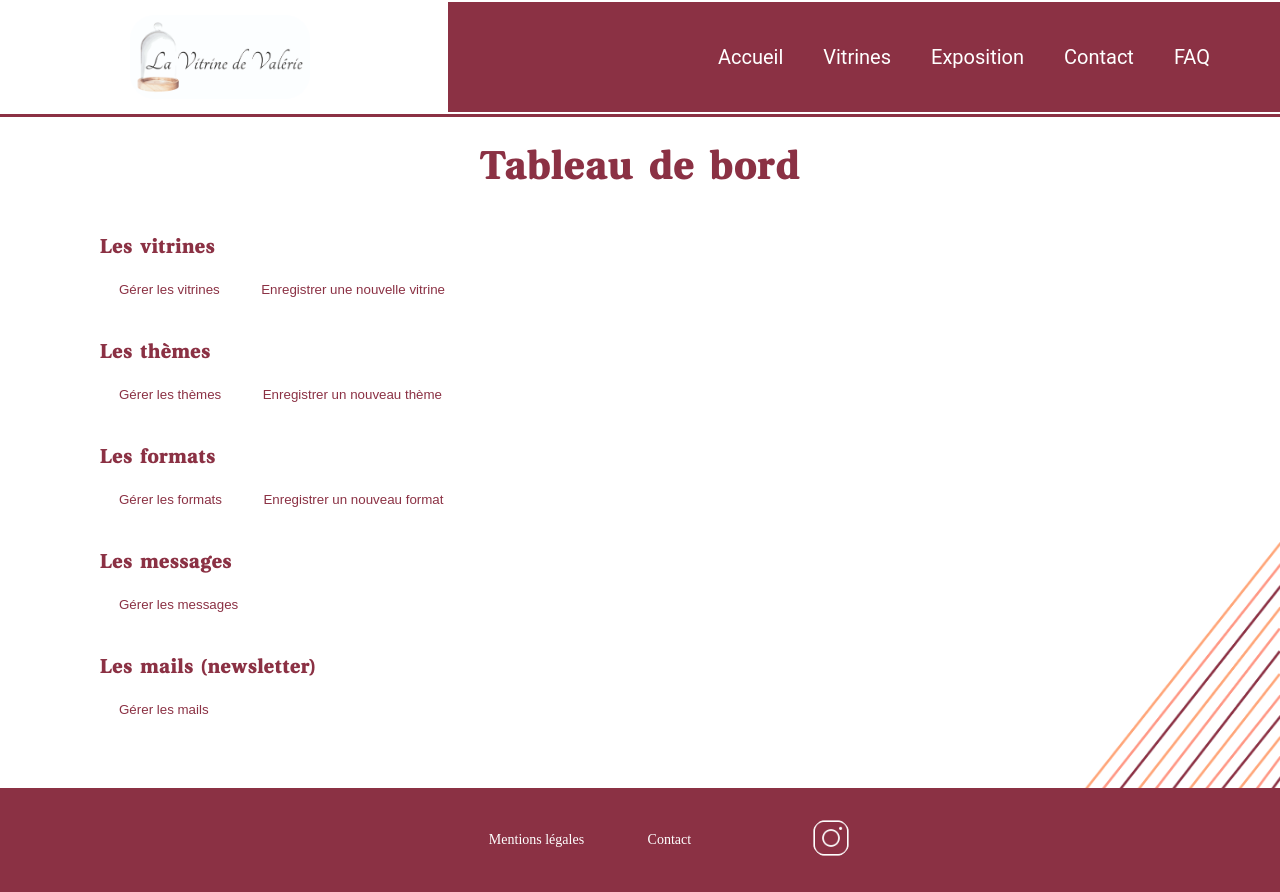
After one commit to LaurineM18/lvdv, a Symfony app: template templates/dashboard/index.html.twig in a window 1280 px wide. The commit adds this page. Run offline with Twig, Linux system fonts and the light colour scheme; the template is opened without the code that fills it, so the values that code supplies are empty; some libraries are stand-ins or nearby versions.

Commit message:
dashboard

```diff
--- a/public/css/style.css
+++ b/public/css/style.css
@@ -809,15 +809,17 @@ iframe {
 
 
 
-/****DASHBOARD****/
+/*****DASHBOARD*****/
 .dashboard_container {
     margin: 3rem 10rem;
-    display: flex;
-    align-items: flex-start;
 }
 
-.dashboard_vitrines{
-    margin: 2rem 3rem 0;
+.dashboard_container h1{
+    margin-bottom: 5rem;
+}
+
+.dashboard_container div{
+    margin: 3rem 0;
 }
 
 .dashboard_link{
@@ -827,8 +829,33 @@ iframe {
     text-decoration: underline;
 }
 
-.dashboard_vitrines > button:first-of-type{
-    background-color: #ff9784;
+.btn_admin {
+    padding: 1rem 1.4rem;
+    margin: 0.5rem;
+    background-color: rgb(75, 168, 75, 0);
+    border: none;
+}
+
+.btn_admin a{
+    color: #8B3144;
+}
+
+.btn_admin:hover{
+    transform: scale(1.1);
+}
+
+.btn_admin_show a {
+    color: grey;
+}
+
+.btn_admin_delete, .btn_admin_delete a {
+    color: red;
+    cursor: pointer;
+}
+
+/****DASHBOARD VITRINES****/
+.dashboard_vitrines{
+    margin: 2rem 3rem 0;
 }
 
 .dashboard_vitrines table{
@@ -864,32 +891,8 @@ iframe {
     border-radius: 0;
 }
 
-.btn_admin {
-    padding: 1rem 1.4rem;
-    margin: 0.5rem;
-    background-color: rgb(75, 168, 75, 0);
-    border: none;
-}
 
-.btn_admin a{
-    color: #8B3144;
-}
-
-.btn_admin:hover{
-    transform: scale(1.1);
-}
-
-.btn_admin_show a {
-    color: grey;
-}
-
-.btn_admin_delete, .btn_admin_delete a {
-    color: red;
-    cursor: pointer;
-}
-
-
-/*Voir vitrine*/
+/**Voir vitrine**/
 .table_show_vitrine th, td{
     border-left: 1px solid grey;
     border-right: 1px solid grey;
--- a/public/css/style_desktop.css
+++ b/public/css/style_desktop.css
@@ -413,11 +413,7 @@
 
     /****ADMIN****/
     /****DASHBOARD****/
-    .dashboard_container {
-        margin: 3rem 10rem;
-        display: flex;
-        align-items: flex-start;
-    }
+
 
     .dashboard_allvitrines {
         background-color: aquamarine;
--- a/src/Controller/Admin/AdminController.php
+++ b/src/Controller/Admin/AdminController.php
@@ -53,7 +53,7 @@ class AdminController extends AbstractController
                 'Nouveau thème enregistré avec succès !'
             );
 
-            return $this->redirectToRoute('app_vitrine_index', [], Response::HTTP_SEE_OTHER);
+            return $this->redirectToRoute('app_dashboard_index', [], Response::HTTP_SEE_OTHER);
         }
 
         return $this->render('dashboard/newTheme.html.twig', [
@@ -98,7 +98,7 @@ class AdminController extends AbstractController
                 'Nouveau format enregistré avec succès !'
             );
 
-            return $this->redirectToRoute('app_vitrine_index', [], Response::HTTP_SEE_OTHER);
+            return $this->redirectToRoute('app_dashboard_index', [], Response::HTTP_SEE_OTHER);
         }
 
         return $this->render('dashboard/newFormat.html.twig', [
--- a/src/Controller/Admin/VitrineController.php
+++ b/src/Controller/Admin/VitrineController.php
@@ -28,7 +28,7 @@ class VitrineController extends AbstractController
         ]);
     }
 
-    #[Route('/new', name: 'app_vitrine_new', methods: ['GET', 'POST'])]
+    #[Route('/nouvelle-vitrine', name: 'app_vitrine_new', methods: ['GET', 'POST'])]
     public function new(Request $request, VitrineRepository $vitrineRepository, ImageService $imgService): Response
     {
         $vitrine = new Vitrine();
@@ -74,7 +74,7 @@ class VitrineController extends AbstractController
         ]);
     }
 
-    #[Route('/{id}/edit', name: 'app_vitrine_edit', methods: ['GET', 'POST'])]
+    #[Route('/{id}/modifier', name: 'app_vitrine_edit', methods: ['GET', 'POST'])]
     public function edit(Request $request, Vitrine $vitrine, VitrineRepository $vitrineRepository, ImageService $imgService): Response
     {
         $form = $this->createForm(VitrineType::class, $vitrine);
--- a/templates/dashboard/allFormats.html.twig
+++ b/templates/dashboard/allFormats.html.twig
@@ -21,7 +21,7 @@
     </ul>
 
 
-    <a class="dashboard_link" href="{{ path('app_vitrine_index') }}">Retour au tableau de bord</a>
+    <a class="dashboard_link" href="{{ path('app_dashboard_index') }}">Retour au tableau de bord</a>
 </div>
 
 {% endblock %}
--- a/templates/dashboard/allThemes.html.twig
+++ b/templates/dashboard/allThemes.html.twig
@@ -19,7 +19,7 @@
     </ul>
 
 
-    <a class="dashboard_link" href="{{ path('app_vitrine_index') }}">Retour au tableau de bord</a>
+    <a class="dashboard_link" href="{{ path('app_dashboard_index') }}">Retour au tableau de bord</a>
 </div>
 
 {% endblock %}
--- /dev/null
+++ b/templates/dashboard/index.html.twig
@@ -0,0 +1,46 @@
+{% extends 'base.html.twig' %}
+
+{% block title %}Tableau de bord{% endblock %}
+
+{% block body %}
+    {% for label, messages in app.flashes(['success', 'error']) %}
+        {% for message in messages %}
+            <div class="{{label}}_flash">
+            <p>{{ message }}</p>
+            </div>
+        {% endfor %}
+    {% endfor %}
+    <div class="dashboard_container">
+        <h1>Tableau de bord</h1>
+
+        <div>
+            <h3>Les vitrines</h3>
+            <button class="btn_admin"><a href="{{ path('app_vitrine_index') }}">Gérer les vitrines</a></button>
+            <button class="btn_admin"><a href="{{ path('app_vitrine_new') }}">Enregistrer une nouvelle vitrine</a></button>
+        </div>
+
+        <div>
+            <h3>Les thèmes</h3>
+            <button class="btn_admin"><a href="{{ path('app_themes') }}">Gérer les thèmes</a></button>
+            <button class="btn_admin"><a href="{{ path('app_new_theme') }}">Enregistrer un nouveau thème</a></button>
+        </div>
+
+        <div>
+            <h3>Les formats</h3>
+            <button class="btn_admin"><a href="{{ path('app_formats') }}">Gérer les formats</a></button>
+            <button class="btn_admin"><a href="{{ path('app_new_format') }}">Enregistrer un nouveau format</a></button>
+        </div>
+
+        <div>
+            <h3>Les messages</h3>
+            <button class="btn_admin"><a href="{{ path('app_formats') }}">Gérer les messages</a></button>
+        </div>
+
+        <div>
+            <h3>Les mails (newsletter)</h3>
+            <button class="btn_admin"><a href="{{ path('app_formats') }}">Gérer les mails</a></button>
+        </div>
+
+        </div>
+    </div>
+{% endblock %}
--- a/templates/dashboard/newFormat.html.twig
+++ b/templates/dashboard/newFormat.html.twig
@@ -13,7 +13,7 @@
         {{form_end(form)}}
 
 
-    <a class="dashboard_link" href="{{ path('app_vitrine_index') }}">Retour au tableau de bord</a>
+    <a class="dashboard_link" href="{{ path('app_dashboard_index') }}">Retour au tableau de bord</a>
 </div>
 
 {% endblock %}
--- a/templates/dashboard/newTheme.html.twig
+++ b/templates/dashboard/newTheme.html.twig
@@ -13,7 +13,7 @@
         {{form_end(form)}}
 
 
-    <a class="dashboard_link" href="{{ path('app_vitrine_index') }}">Retour au tableau de bord</a>
+    <a class="dashboard_link" href="{{ path('app_dashboard_index') }}">Retour au tableau de bord</a>
 </div>
 
 {% endblock %}
```
Also changed, not shown: templates/vitrine/index.html.twig (+3 -11 lines).
